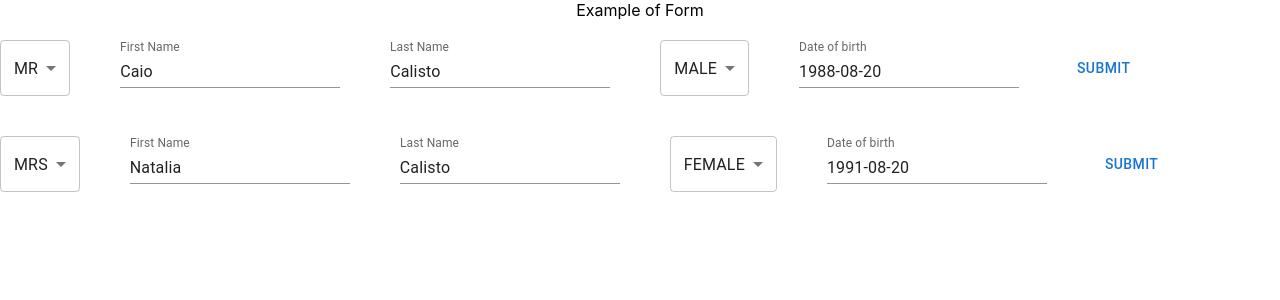
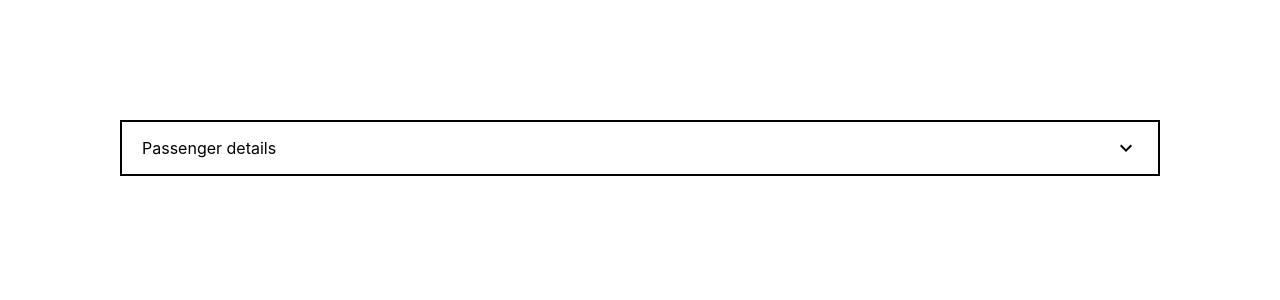
Before and after one commit to CaioCalisto/FlightManager, a React (Create React App) app in the folder flight-manager-webapp/: page / in a window 1280 px wide. Shown: the top 300 px of the page. Built offline with nearby package versions, Linux system fonts and the light colour scheme; data requests are answered from the project's data file.

Commit message:
added some style and behaviour to collapse / expand form

```diff
--- a/flight-manager-webapp/package.json
+++ b/flight-manager-webapp/package.json
@@ -5,6 +5,7 @@
   "dependencies": {
     "@emotion/react": "^11.11.4",
     "@emotion/styled": "^11.11.5",
+    "@mui/icons-material": "^5.15.20",
     "@mui/material": "^5.15.20",
     "@testing-library/jest-dom": "^5.17.0",
     "@testing-library/react": "^13.4.0",
--- a/flight-manager-webapp/src/App.css
+++ b/flight-manager-webapp/src/App.css
@@ -1,3 +1,3 @@
 .App {
-  text-align: center;
+  padding: 120px;
 }
--- a/flight-manager-webapp/src/App.tsx
+++ b/flight-manager-webapp/src/App.tsx
@@ -1,7 +1,7 @@
 import React from 'react';
 import './App.css';
-import {Edit} from "./features/booking/passenger/edit";
 import {QueryClient, QueryClientProvider} from "react-query";
+import {BookingForm} from "./features/booking/booking-form";
 
 const queryClient = new QueryClient()
 
@@ -9,10 +9,7 @@ function App() {
     return (
         <QueryClientProvider client={queryClient}>
             <div className="App">
-                Example of Form
-                <br/>
-                <br/>
-                <Edit passengerIds={["1"]}/>
+                <BookingForm passengerIds={["1"]}/>
             </div>
         </QueryClientProvider>
     );
--- /dev/null
+++ b/flight-manager-webapp/src/features/booking/booking-form.css
@@ -0,0 +1,22 @@
+.formArea {
+    border: 2px solid black;
+}
+
+.formTitle {
+    padding: 0 20px 0 20px;
+    display: flex;
+    flex-direction: row;
+    align-items: center;
+    justify-content: space-between;
+    cursor: pointer;
+}
+
+.bookingForm {
+    background-color: #e2ffff;
+    padding: 20px;
+}
+
+.formContent {
+    background-color: #ffffff;
+    padding: 20px;
+}
--- /dev/null
+++ b/flight-manager-webapp/src/features/booking/booking-form.tsx
@@ -0,0 +1,31 @@
+import {Edit} from "./passenger/edit";
+import './booking-form.css'
+import {useState} from "react";
+import KeyboardArrowDownIcon from '@mui/icons-material/KeyboardArrowDown';
+
+type Props = {
+    passengerIds: string[]
+}
+
+export function BookingForm({passengerIds}: Props) {
+    const [isExpanded, setIsExpanded] = useState(false);
+    const toggleExpand = () => {
+        setIsExpanded(!isExpanded);
+    };
+
+    return (
+        <div className="formArea">
+            <div className="formTitle" onClick={toggleExpand}>
+                <p>Passenger details</p>
+                <KeyboardArrowDownIcon/>
+            </div>
+            {isExpanded && (
+                <div className="bookingForm">
+                    <div className="formContent">
+                        <Edit passengerIds={passengerIds}/>
+                    </div>
+                </div>
+            )}
+        </div>
+    );
+}
```
Also changed, not shown: 1 other file (tests, documents, lock files or other folders).
